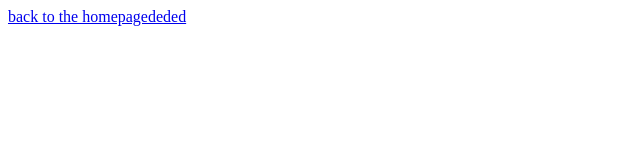
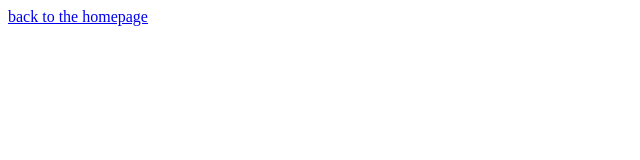
Before and after one commit to vinodkamat008/testing-git, a plain HTML site: page About.html in a window 1280 px wide. Shown: the full height of the page, 0-640 px from the left. Drawn offline with Linux system fonts and the light colour scheme.

```diff
--- a/About.html
+++ b/About.html
@@ -6,6 +6,6 @@
     <title>About</title>
   </head>
   <body>
-    <a href="index.html">back to the homepagededed</a>
+    <a href="index.html">back to the homepage</a>
   </body>
 </html>
```
